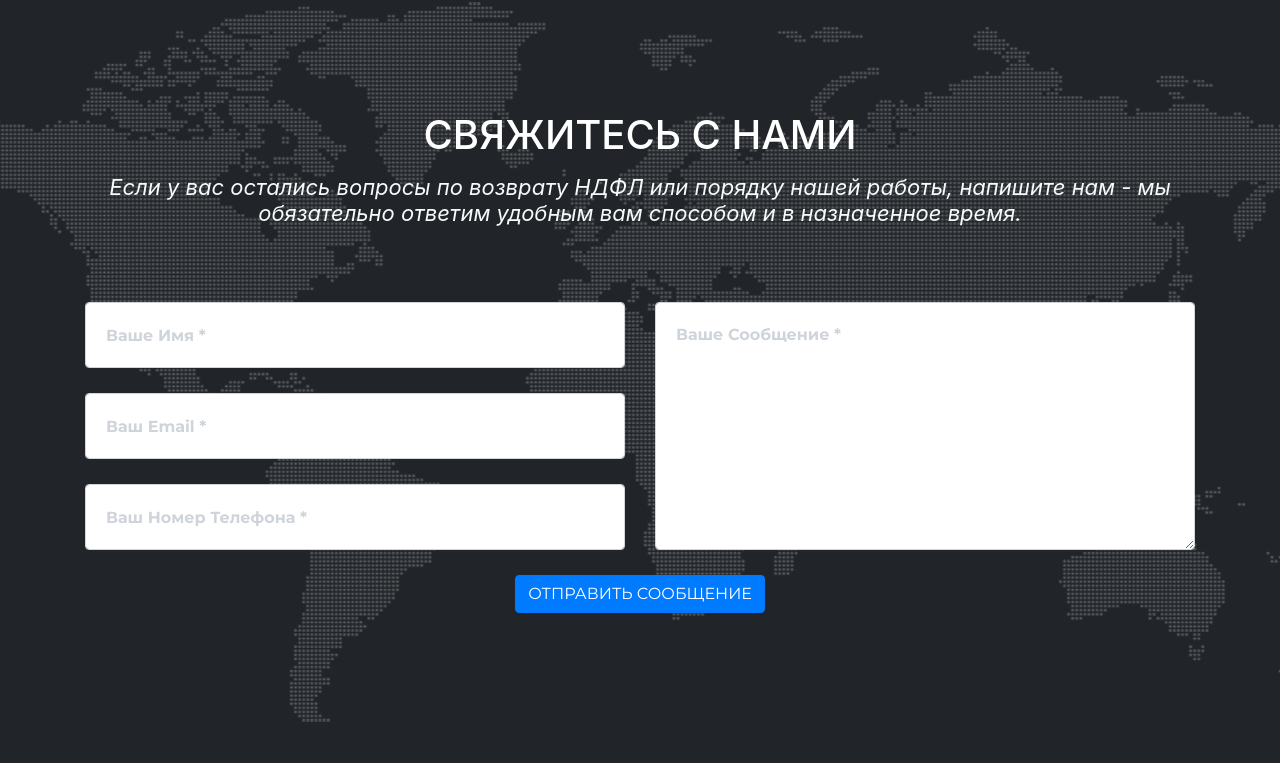
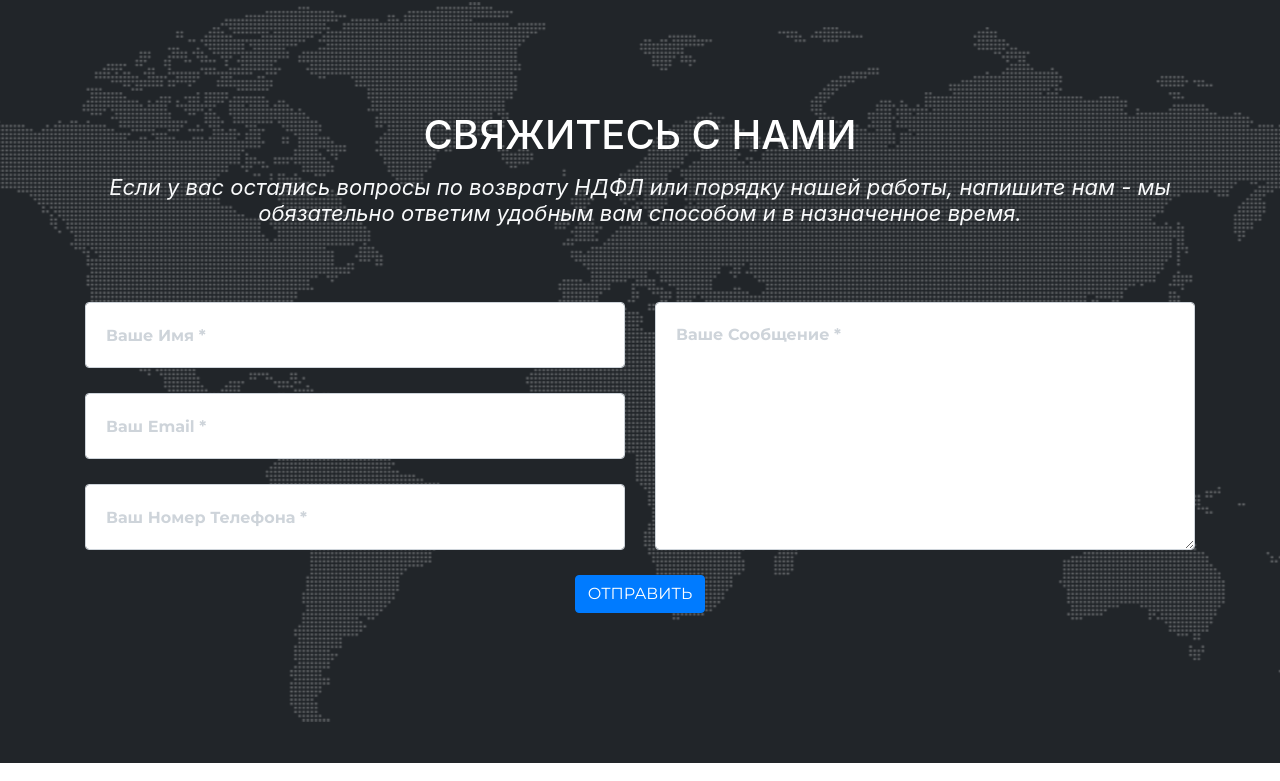
Before and after one commit to ivankhm/online-jurist.github.io, a website with bundled scripts: page index.html in a window 1280 px wide. Shown: the part 5926-6707 px from the top of the page. Built offline with nearby package versions, Linux system fonts and the light colour scheme; a web font is replaced by a local one.

Commit message:
Send contact fix

```diff
--- a/index.html
+++ b/index.html
@@ -489,7 +489,7 @@
                 <div class="clearfix"></div>
                 <div class="col-lg-12 text-center">
                   <div id="success"></div>
-                  <button id="sendMessageButton" class="btn btn-primary btn-xl text-uppercase" type="submit">Отправить сообщение</button>
+                  <button id="sendMessageButton" class="btn btn-primary btn-xl text-uppercase" type="submit">Отправить</button>
                 </div>
               </div>
             </form>
```
